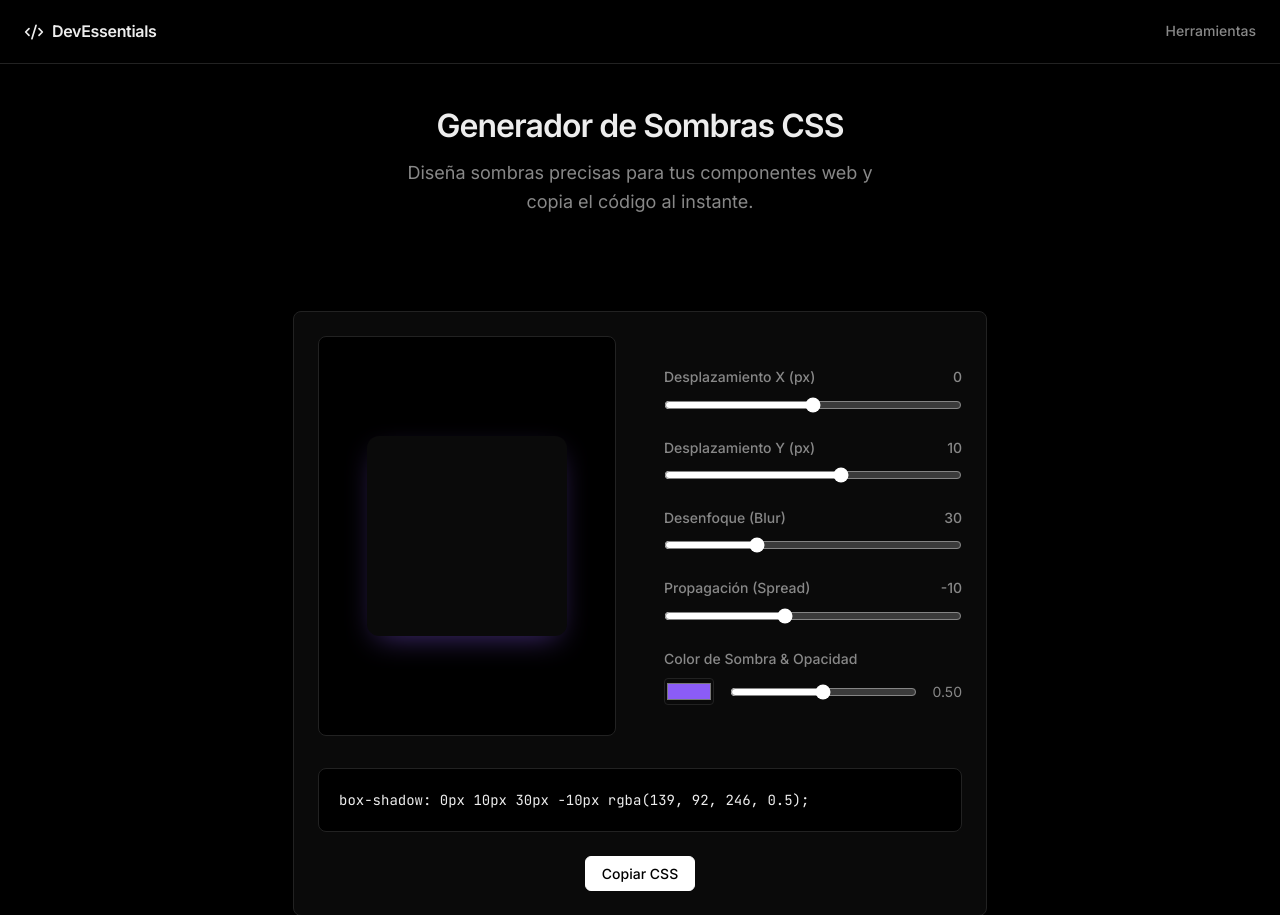
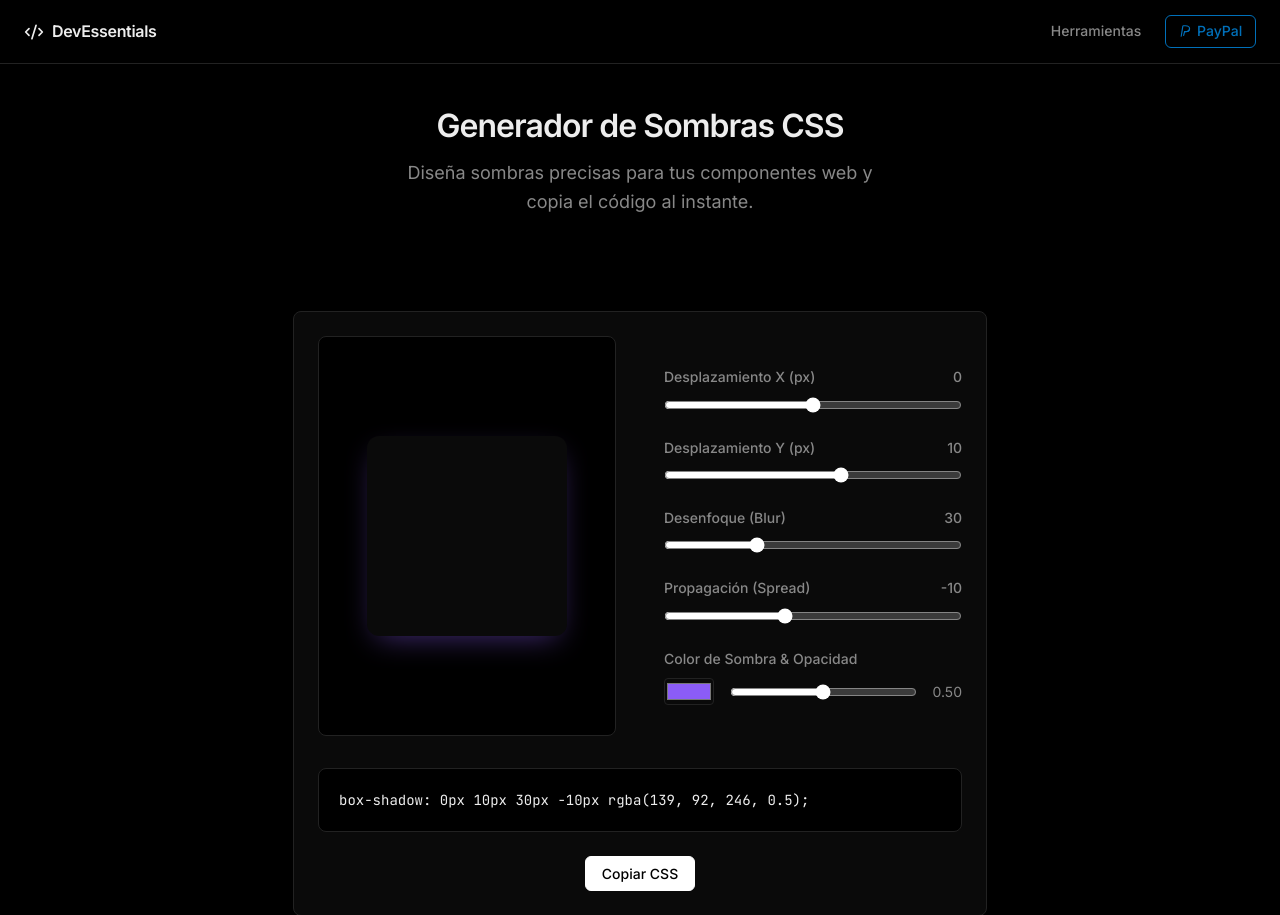
Before and after one commit to TheEdsan/DevEssentials, a website built with Vite: page tools/box-shadow.html in a window 1280 px wide. Shown: the top 915 px of the page. Built offline with nearby package versions, Linux system fonts and the light colour scheme.

Commit message:
Feat: added AdSense and PayPal donation button

```diff
--- a/tools/box-shadow.html
+++ b/tools/box-shadow.html
@@ -97,6 +97,7 @@
         opacity: 1;
       }
     </style>
+    <script async src="https://pagead2.googlesyndication.com/pagead/js/adsbygoogle.js?client=ca-pub-4206824002362807" crossorigin="anonymous"></script>
   </head>
   <body>
     <div id="app">
@@ -110,8 +111,11 @@
             <span class="logo-text">DevEssentials</span>
           </a>
         </div>
-        <div class="nav-links">
+        <div class="nav-links" style="display: flex; align-items: center; gap: 1.5rem;">
           <a href="../index.html">Herramientas</a>
+          <a href="https://paypal.me/TU_ENLACE_AQUI" target="_blank" rel="noopener noreferrer" class="btn btn-secondary" style="padding: 0.3rem 0.8rem; border-color: #0070ba; color: #0070ba; text-decoration: none; display: flex; align-items: center;">
+            <svg xmlns="http://www.w3.org/2000/svg" width="14" height="14" viewBox="0 0 24 24" fill="none" stroke="currentColor" stroke-width="2" stroke-linecap="round" stroke-linejoin="round" style="margin-right: 4px;"><path d="M18 8c0 3.6-3.8 5-7.1 5H9.6L8 19.5"/><path d="M9.6 13H11c3.3 0 7.1-1.4 7.1-5s-3.8-5-7.1-5h-3.4c-.6 0-1 .4-1.1 1l-2.7 17"/></svg> PayPal
+          </a>
         </div>
       </nav>
 
```
Also changed, not shown: index.html (+4 -0 lines), tools/code-minifier.html (+5 -1 lines), tools/color-palette.html (+5 -1 lines), tools/regex-tester.html (+5 -1 lines).
